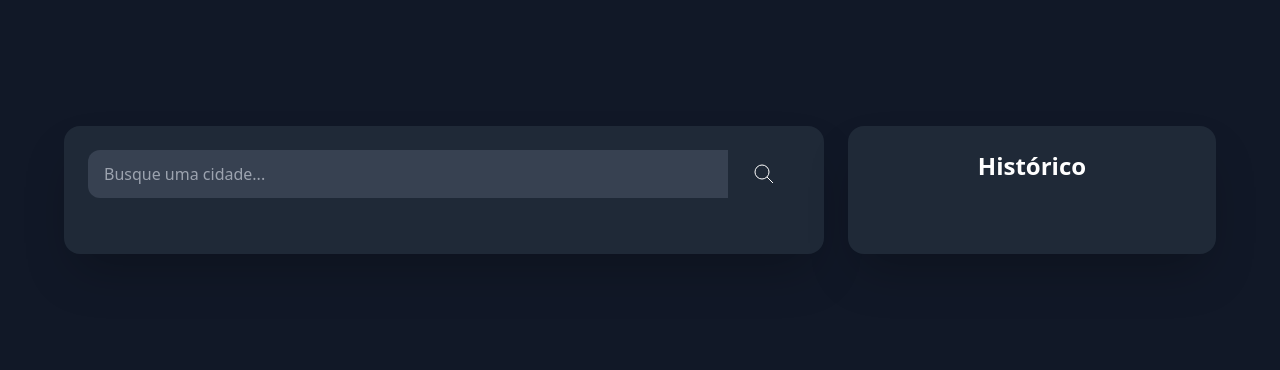
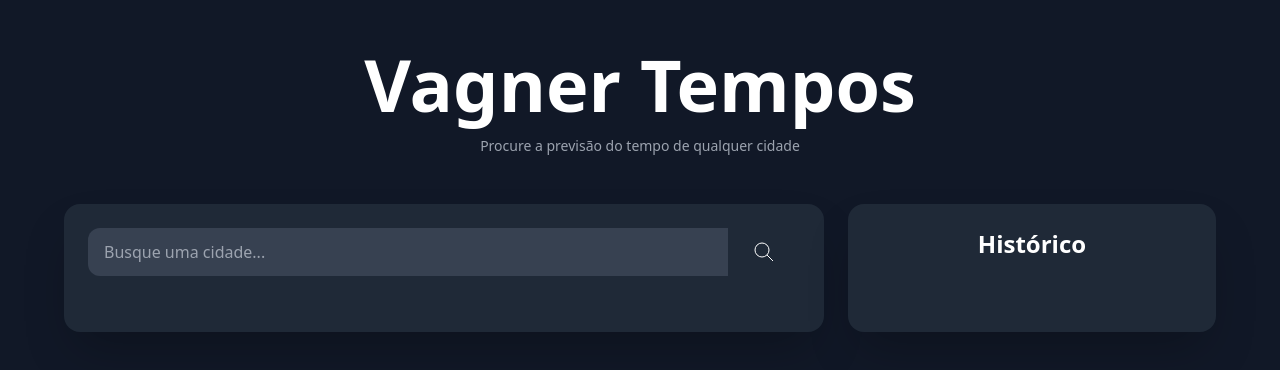
Before and after one commit to HenriqueSagawa/sistema-previsao-do-tempo, a plain HTML site: page index.html in a window 1280 px wide. Shown: the part 210-580 px from the top of the page. Drawn offline with nearby package versions, Linux system fonts and the light colour scheme.

Commit message:
atualização título e estilização

```diff
--- a/index.html
+++ b/index.html
@@ -6,7 +6,11 @@
     <link href="https://cdn.jsdelivr.net/npm/tailwindcss@2.2.19/dist/tailwind.min.css" rel="stylesheet">
     <link href="https://fonts.googleapis.com/css2?family=Inter:wght@300;400;600;700&display=swap" rel="stylesheet">
 </head>
-<body class="bg-gray-900 text-white font-inter min-h-screen flex items-center justify-center p-4">
+<body class="bg-gray-900 text-white font-inter min-h-screen gap-12 flex flex-col items-center justify-center p-4">
+    <div class="flex flex-col gap-4 justify-center align-center text-center">
+        <h1 class="md:text-7xl text-3xl font-bold text-white">Vagner Tempos</h1>
+        <p class="text-sm text-gray-400">Procure a previsão do tempo de qualquer cidade</p>
+    </div>
     <div class="container mx-auto max-w-6xl">
         <div class="grid grid-cols-1 md:grid-cols-3 gap-6">
             <div class="md:col-span-2 bg-gray-800 rounded-2xl p-6 shadow-2xl">
```
